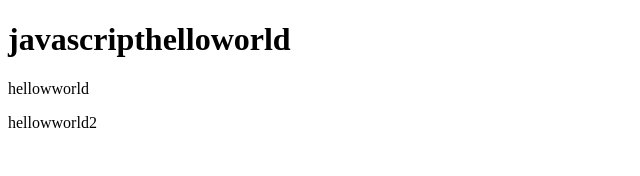
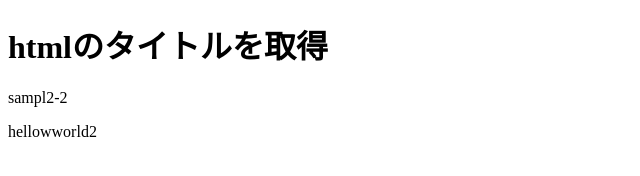
Before and after one commit to seiyakajita113/08-javascrirt-besic, a plain HTML site: page 1005/sanple2-2.html in a window 1280 px wide. Shown: the whole page, without its empty margins (0-640 px from the left). Drawn offline with Linux system fonts and the light colour scheme.

Commit message:
１０月５日
10月５日のコミット

```diff
--- a/1005/sanple2-1 index.html
+++ b/1005/sanple2-2.html
@@ -4,16 +4,23 @@
 <head>
     <meta charset="UTF-8">
     <meta name="viewport" content="width=device-width, initial-scale=1.0">
-    <title>sampl2-1</title>
+    <title>sampl2-2</title>
     <!-- <link rel="stylesheet" href="https://unpkg.com/modern-css-reset/dist/reset.min.css">
     <link rel="stylesheet" href="./style.css"> -->
 </head>
 
 <body>
-    <h1>javascripthelloworld</h1>
+    <h1>htmlのタイトルを取得</h1>
     <!-- html内に書く -->
     <script>
-        document.write("<p>hellowworld</p>")
+        document.write(document.title);
+        console.log(document.charset);
+        // コンソールで表示
+        // console.log("HelloConsole.");
+        // console.lg("HelloConsole.");間違えた
+
+        console.dir(document);
+
     </script>
 
     <!-- jsを読み込む -->
```
Also changed, not shown: 1005/sanple2-1.html (added, +28 -0 lines).
